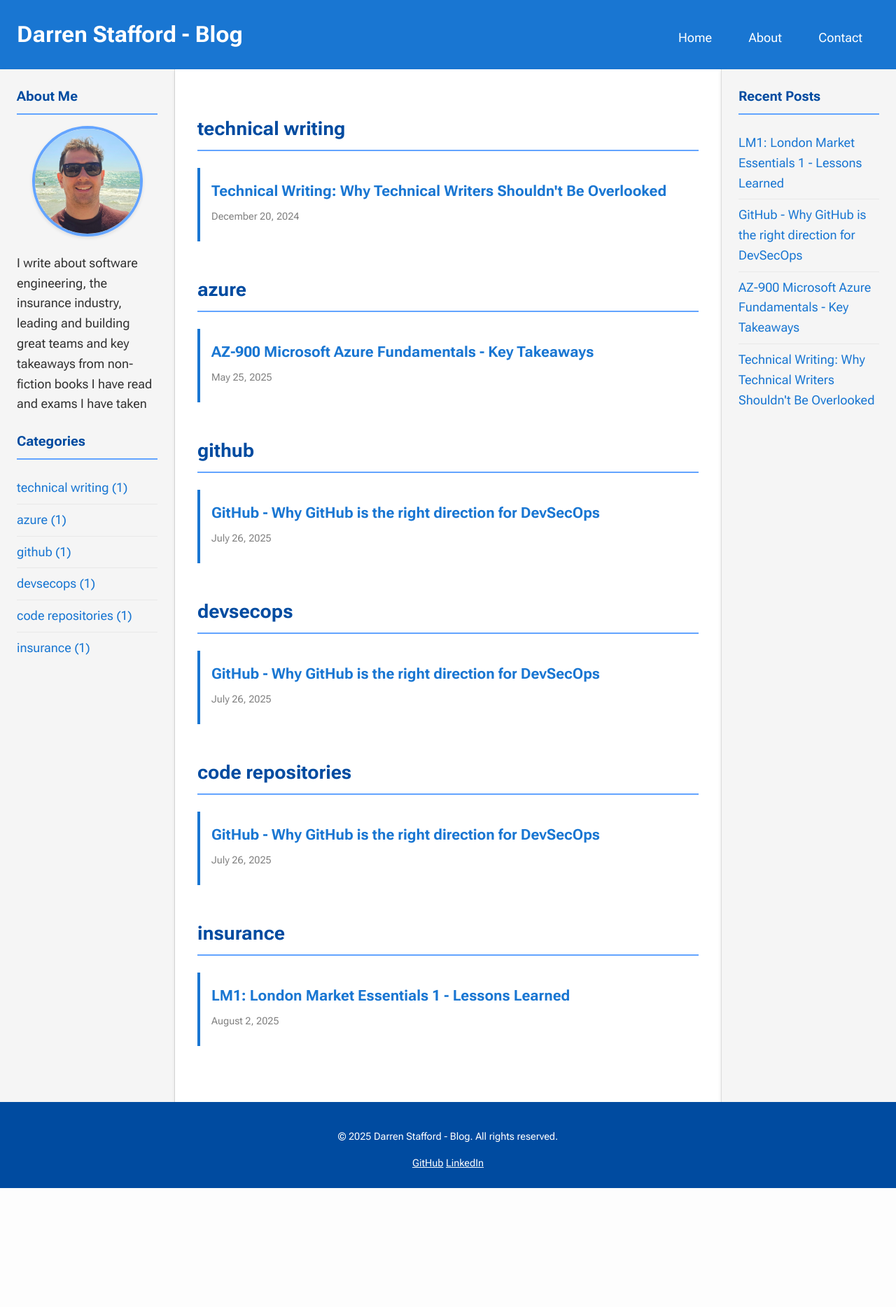
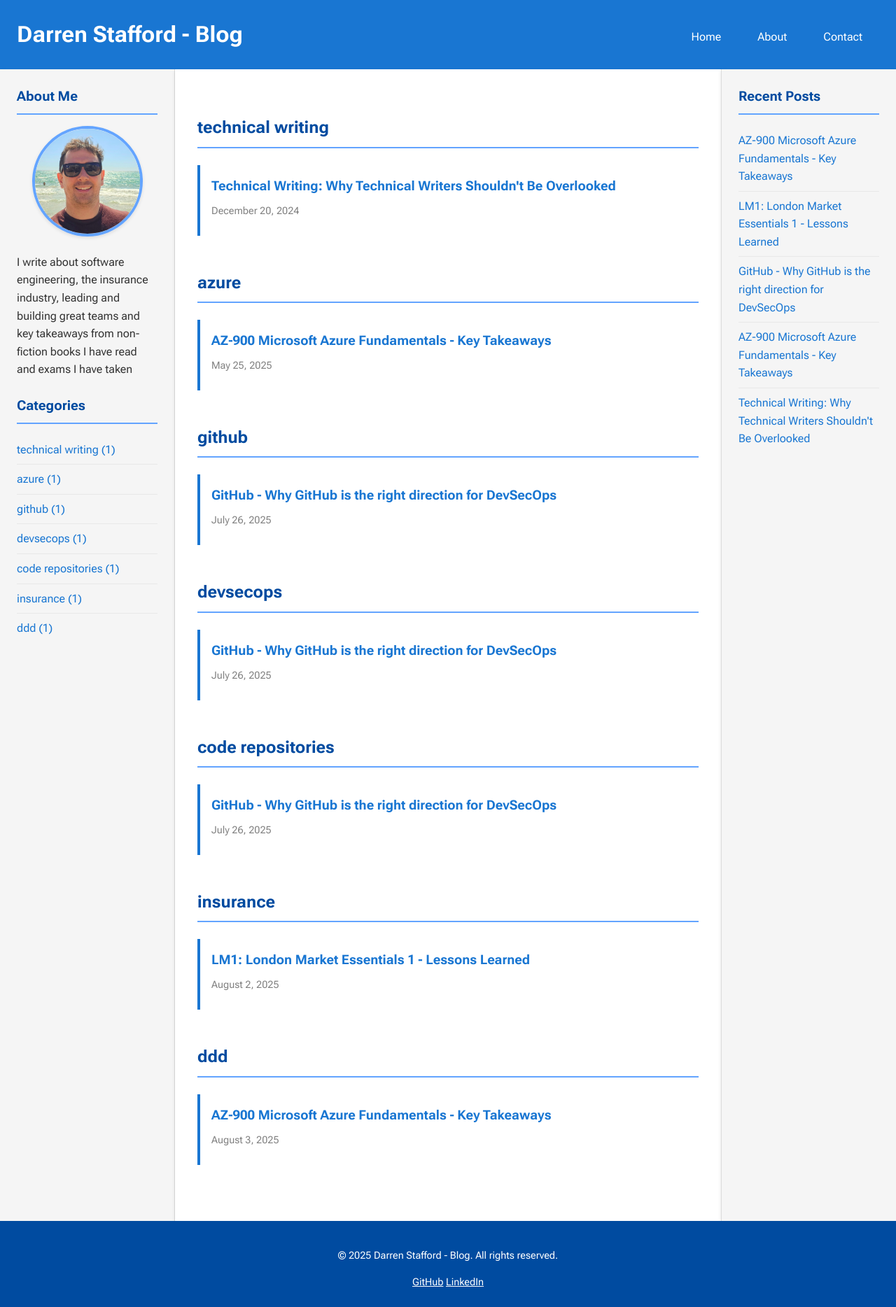
Before and after one commit to dazstaffs/blog, a Jekyll site: the page built from categories.md, in a window 1280 px wide. Shown: the whole page at 70% size. Built offline with Jekyll 4.4.1, drawn with Linux system fonts in a browser that asks for light colours; before the commit the page ends 1698 px from its top, so only the background shows below that; part of the change alters nothing that is shown.

Commit message:
Adjusted default font size and addded new post

```diff
--- /dev/null
+++ b/_posts/2025-08-03-DDDNotes.md
@@ -0,0 +1,309 @@
+---
+layout: post
+title: "AZ-900 Microsoft Azure Fundamentals - Key Takeaways"
+date: 2025-08-03
+categories: [ddd]
+---
+
+DDD Reading or Developer Developer Developer Reading, for many years was my favourite event of the year. Hundreds of Software Engineers would flock to the Microsoft HQ at Reading (on a Saturday as well!) to listen to the best speakers talk on software engineering subjects. It was impossible for a software engineer to not walk away from the event without a renewed sense of curiousity and for me, it was also a time to catch-up with my friends from my days at Stericycle Expert Solutions. Sadly DDD Reading did not survive the COVID shutdown, but other DDD events still live-on across the country each year but hopefully the notes I made can inspire you to attend an event for yourself.
+
+In this article, I'm not going to attempt to summarise years of DDD notes, because, for example, notes from 2017 are no longer relevant in this fast paced tech world, but I will summarise the sessions I think are still relevant.
+
+---
+
+**DDD Reading 2017-- Goodbye REST: Hello GraphQL**
+
+- GraphQL, the QL stands for Query Language.
+- Allows you to query a web service to get only the data you need by building a graph which essentially is just an object.
+- Introspection allows you to inspect which fields you can pull back from the web service.
+
+Sandeep's NHS tool used the following:
+
+- SQLite
+- Express
+- Node
+- Angular
+- GraphQL
+
+You can learn GraphQL at [http://graphql.org/learn](http://graphql.org/learn)
+
+**DDD Reading 2017 - 10 More Things you need to do to succeed as a Tech Lead**
+
+The original 10 points were this:
+
+1. Having Coding Standards
+2. Process & Automation
+3. Use Personas.
+4. Use sketches
+5. Nuget all the things.
+6. Handle Technical Debt
+7. Use MDDs(Mini Design Documents) and POLs
+8. Drive Sprint Planning
+9. Listen, Appraise, Decide
+10. Learn & Share
+
+The 10 more things:
+
+1. Breaks Things Up -- Break everything into bitesize pieces. BA's think of features not PBIs(Product Backlog Items) and Epics.
+2. Instrumentation:
+   a. Capture data
+   b. Think about what to capture?
+   c. This shouldn't be an afterthought, you should start measuring immediately from project start.
+   d. Counters, gauges & meters.
+   e. Histograms,
+   f. Timers,
+   g. Latency,
+   h. SPLUNK will help you visualise this data.
+   i. Metrics.net is another good example that comes with a dashboard.
+   j. Server OS counters can help as well.
+3. Benchmark Performance:
+   a. Capture loads times with chrome dev tools
+   b. Browser performance is important
+   c. Measure from project start
+   d. Test loads times from countries like America
+   e. Measure runtime
+   f. Test against representative data, 1000 records may perform amazing well but what about 2.8 million?
+   g. If testing is still successful with 2.8 million records then you've probably chosen the right technologies.
+4. Track Your Technical Debt:
+   a. Can be in a spreadsheet
+   b. SonarLint/SolarQube:
+   i. Code quality dashboard
+   ii. Analyses source code
+   iii. Records results
+   iv. Track changes
+5. Production Readiness -- Ask yourself these key questions, Is it:
+   a. Tested?
+   b. Usable?
+   c. Reviewed?
+   d. Logging?
+   e. Monitors?
+   f. Instrumented?
+   g. Manageable?
+   h. Versioned?
+   i. Deployable?
+   j. Discoverable?
+   k. Dashboards?
+   l. Benchmarked?
+6. Step away from the Shiny new technologies:
+   a. Is this new technology fit for purpose?
+   b. Is it efficient?
+   c. New tools = new problems.
+   d. Prototype & evaluate new technologies first.
+   e. .NET core is loved by many developers but has its flaws.
+7. Security
+   a. Knowledge out there is poor so you must educate your teams.
+   b. Google top 10 breaches of security and you'll see that over the top 10 breaches over 37 millions records have been leaked.
+   c. Breaches can be a PR disaster; 24x7 media can bring a company to its knees.
+   d. Build a security culture.
+   e. Where is your data stored exactly; what are your attack vectors?
+   f. Are you complying with Compliance Regulations?
+   g. Never write your own security code. Cryptography and Authentication algorithms should be left to the mathematicians, Azure AD and 2FF experts.
+   h. 1 Penetration test before deployment is never enough.
+8. Clean Code Sessions
+   a. A meeting with developers to discuss problems and approaches with no Project Management influence will deliver great results.
+   b. Unconference style with no agenda.
+   c. Not just a moan session.
+   d. Put issues on a whiteboard.
+   e. Mini DDD session
+   f. Tech Lead should bring issues in-case no one has any to start the session off.
+   g. Everyone contributes
+   h. Invite guests.
+   i. Show'n'Tell in every session.
+9. It's all about money
+   a. Cost per feature
+   b. Hardware & Software costs.
+   c. Developers costs
+   d. Prototype costs
+   e. Azure costs
+10. KISSALAP
+    a. Keep It Simple As Long As Possible
+    b. Balance YAGNI vs Product Capability
+    c. Delaying Complexity vs Technical Debt
+    d. Rework a prototype vs build from scratch.
+
+**DDD Reading 2018 - How Microsoft Does Dev Ops**
+
+- TFS
+- VSTS
+- 3500 developers at MS
+- Release a BETA version, take customer feedback, improves the software and release is the MS ethos.
+- "Culture eats strategy for breakfast"
+- Stable, self-managing, cross purpose teams is key.
+- Team stability is very important. No team changes for 12 months was the goal.
+- MS did a stickynote exercise to create self-forming teams.
+  - Managers were scared of losing all their staff to other teams so Managers started to market themselves to MS employees.
+  - Each person had 3 postitis for 1st, 2nd and 3rd team choices. On a whiteboard the postits were placed under different teams.
+  - Only 20% of people actually wanted to change teams.
+  - Only 1 person was forced to a team. 90% got their first choice.
+  - Cross pollinating talent was also a goal.
+- Daniel H Pink's book -- DriVE was key in the decision to change all the teams.
+- "Autonomy, Mastery and Purpose"
+- Intrinsic motivators vs extrinsic motivators.
+- Alignment vs Autonomy balance.
+- Teams work in Scrum, KANBAN or however they want as long as they deliver value.
+- Fixed 3 week sprints. All sprints across the teams are aligned though so all teams end their 3 weeks on the same day.
+- Bug cap of 5 per Engineer. If your team has 10 engineers x 5 bugs that means a max of 50 bugs before dev work must stop to fix the bugs and therefore less features in the next sprint.
+- No admin wasted on timesheets unless the team really wants them.
+- There was an alignment project to ensure all teams used MSTS, git, etc.
+- How to sync your teams?
+  - Sprint Mail
+    - What was achieved this sprint?
+    - Video Demo (Max 5 mins) because competitive teams meant all kinds of fancy video editing which meant long videos.
+    - What value was delivered?
+    - What's in the next sprint?
+  - Quarterly leadership meetings
+    - Next 3 sprints?
+    - Is the team healthy?
+    - Risks or issues to highlight?
+  - Experience Reviews
+    - Are storyboards consistent with code?
+    - High level execution plans. Not MS Project -- even MS don't use it.
+    - "Plans are worthless, but planning is everything"
+  - Planning Strategy Document
+    - 6 pages max
+    - This sprint = Team Responsibility
+    - Next 3 sprints = Team Responsibility
+    - Next Season (6 months) = Team + Leadership Responsibility
+    - Next Year (12 months) = Leadership Responsibility
+- Team plans change especially when GDPR came along.
+- Moved into the cloud in 2011.
+- Use git for a repo
+  - Everyone works from Master Branch.
+  - Engineers don't merge what they didn't write.
+  - You broke it, you fix it!
+  - Pull requests are validated to ensure they'll run.
+  - Checks run to ensure no passwords were changed that will break master.
+  - All tests must pass before a new version is deployed to master to ensure previously written functionality been broken.
+  - Tests are trusted.
+- Quality ownership role works on a rotation. All roles in the team work on a rotation.
+- Team roles:
+  - Program Management
+  - Devs (UI, Frontend, Backend, etc)
+- All developers had to write tests, some didn't want to but they had to change or leave.
+- Quality is important -- no one wants to be called in the middle of the night by an automated system until a problem is fixed which actually happens at Microsoft.
+- Tests were taking too long, over 24 hours to run them all.
+- Tests failed frequently.
+- Tests were written to a very low level.
+- MS Testing infrastructure is shared by all teams.
+- L1, L2, L3 & L4 tests.
+- Tests were written over time and not just overnight for legacy systems.
+- Takes 2 weeks to deliver new features to all data centres across the world. MS uses a phased approach which has pros and cons.
+- Collect data carefully
+  - using MS Application Insights (Project Kusto)
+  - Text search queries
+  - Ingestion
+  - Fast queries over large datasets.
+- Monthly Service reports created by a different person in each team every month to action alerts and do uptime reporting.
+- Security Mindsets
+  - Red vs Blue teams
+  - Blind Tests
+  - Full disclosure after pen tests are completed. Teams share tactics and lessons learned after the tests are complete. This only happens internally.
+  - Continued evolution of the tests
+  - "Free iPhone" phising email was sent around MS. Too many people replied.
+- After the big changes at Microsoft:
+  - Zero tech debt
+  - Flattened org chart
+  - Features every sprint
+  - Team Rooms
+  - Customer Engagement
+  - Public Shared RoadMap
+  - Everyone in Master
+  - Test or Leave Ethos
+  - General Approach:
+
+**DDD South West 2024 - Domain Driven Design -- Bridging Business & Tech at Lufthansa**
+
+- Ubiquitous language -- BAs and Developers have common language.
+- Bounded Context -- Operational changes model
+- Aggregates -- Cluster of related objects (entities & values). Treated as a single unit.
+- Repos -- Search for persistent stores or databases.
+- Domain experts bridge the gaps:
+  - Devs work closely with Domain experts.
+- Deep understanding of domain and key concepts.
+  - Model Business Design in system
+  - Domain models created
+  - Takes 3 years to mature
+- OPSD -- Lufthansa solution:
+  Model
+  Model
+  Domain
+- Challenges
+  - Can't track events
+  - Can't manage transactions
+  - If app isn't complex, you don't need DDD.
+  - Not favorable for data centric systems but you can use service bus queueing to solve data centric problems.
+- Each domain has a microservice
+- In Code:
+  - Libraries such as "check-in" or "luggage"
+  - Link code to doc space
+- DDD abstraction is a mindset change
+- No abbreviations in DDD and someone comes up with another word for something that already exists, you would say "is it like this?". If yes, you say we use this term for this.
+
+**DDD South West 2024 - Open AI vs Azure AI**
+
+- ChatGPT is OpenAI which was established in 2015 by Elon Musk
+- Microsoft owns 49% of OpenAI
+- OpenAI examples:
+  - Chat GPT
+  - Dall-E
+  - Whisper
+  - TTS
+  - Embeddings
+- AWS & Anthiopic are working together
+- GCP & Gemini using Google Depp Mind
+- Playground in Open AI & Azure
+- Azure are doing "deploy to webapp" and Azure have added more functionality
+- OpenAI has free mode but Azure does not. Azure 100 tokens is 75 words
+- Open AI needs a lot of storage for:
+  - Vector DB
+  - Data for embedding
+  - Convo history
+  - Prompt Engineering
+  - Ethical AI
+  - App web/mobile
+- Azure:
+  - Training data only trains customer model
+  - Have SLAs but Open AI does not work to SLAs
+- You can jailbreak OpenAI.
+- Air Canada blamed chatbot for their chatbot refund advice which landed them in court where they lost.
+- DevOps has magic 8 step flow:
+  > ![](media/image1.tmp){width="6.268055555555556in" height="3.392361111111111in"}
+- Dashboards in "datadog"
+  Learning Resources:
+- MS Learn
+- OpenAI Cookbook
+  - "80% - 90% of projects fail" - Gartner statistics
+- Azure AI is built on top of the OpenAI offering, with more tools. That's their business model. Same product with other tools built on-top.
+
+**DDD South West 2024 - Burp Suite**
+
+- Pen testers and cyber security testers and platform engineers use this.
+- Automated and manual testing and brute force testing
+- Acts as a proxy
+- Replay and modify request
+- Community editions is free
+- Burp repeater can update req params and send to requester.
+- Intruder feature can:
+  - Configure and tailor attacks
+  - Add SQL injection attack
+- Sitemap Feature:
+  - Build good view of all pages to attack.
+- Sequencer Feature:
+  - Token randomness
+  - Find a valid token and make actions on someone's behalf.
+- Burp can check:
+  - HTTP req and response
+  - Rate limiting
+  - Logging
+  - Observability
+  - Alerting
+  - CDN config rules
+  - Scaling
+  - Dependencies
+  - Circuit Break
+- Run in QA as prod will bring site down with extra traffic.
+- Portswagger.net/training
+- Act before attackers exploit flaws
+- Create security first culture
+
+---
--- a/_sass/main.scss
+++ b/_sass/main.scss
@@ -7,7 +7,7 @@ $text-color: #333;
 $light-text: #fff;
 $shadow: 0 2px 5px rgba(0, 0, 0, 0.1);
 $font-primary: 'Roboto Flex', sans-serif;
-$base-font-size: 18px;
+$base-font-size: 16px;
 $line-height: 1.6;
 
 // Mixins
```
